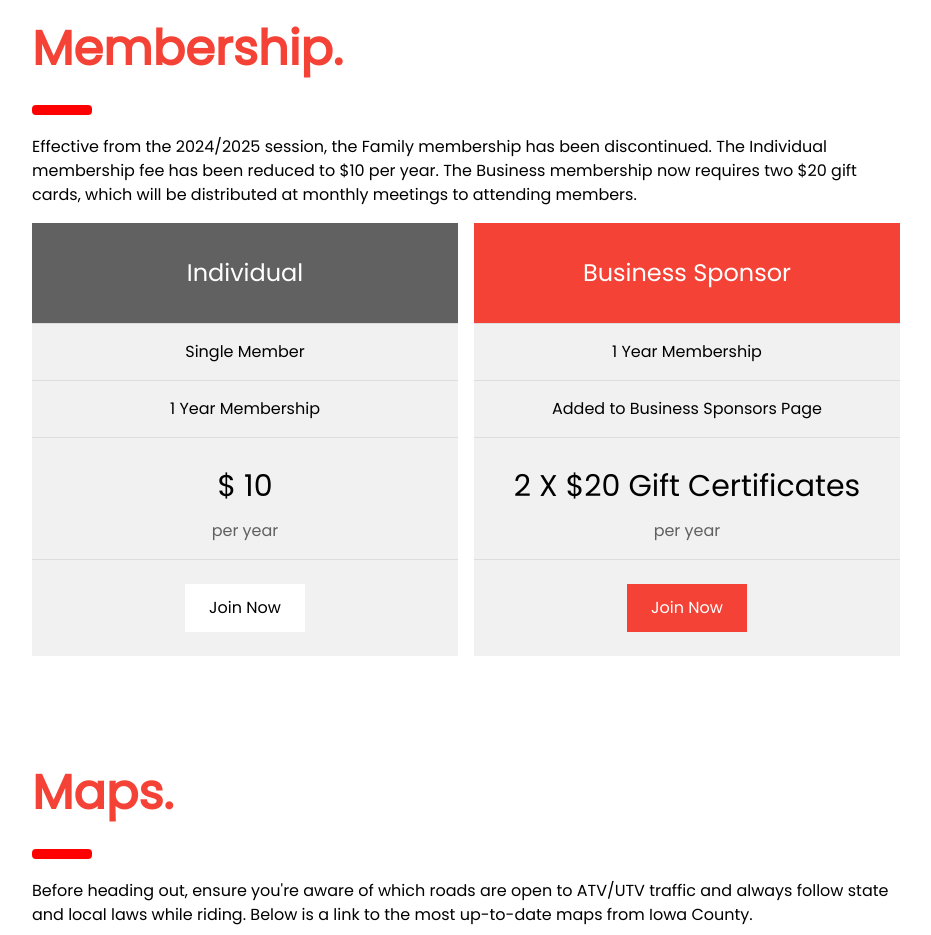
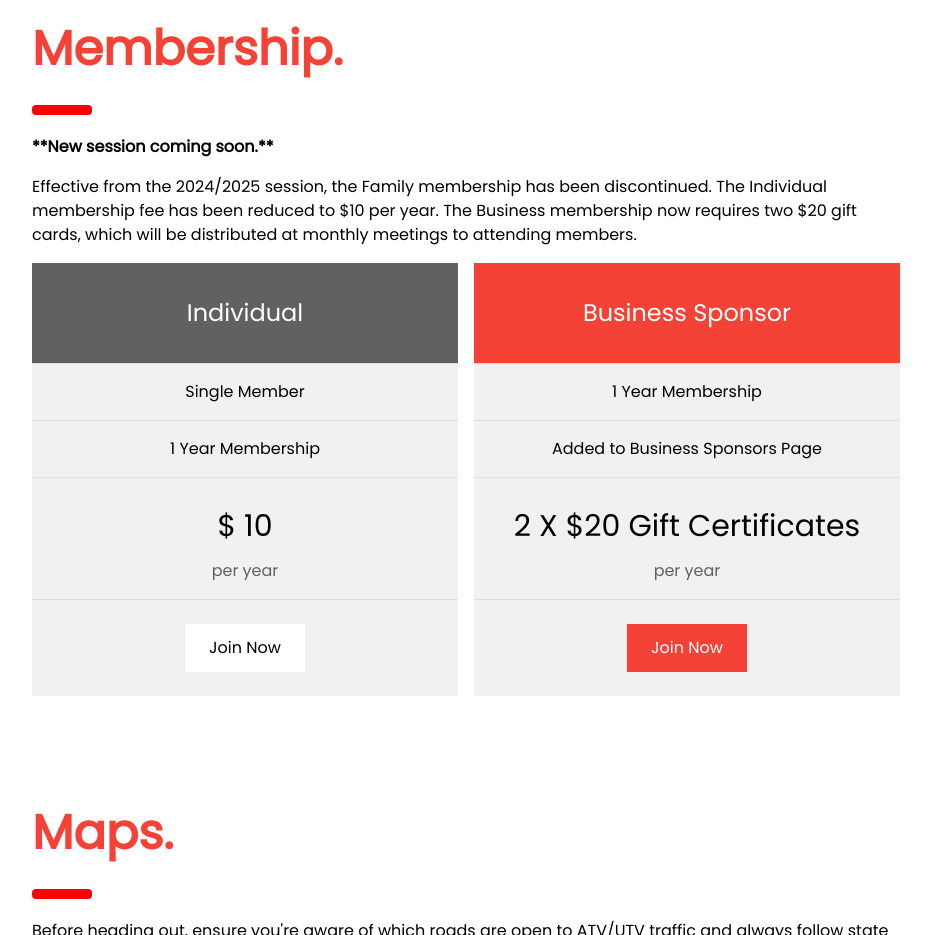
Before and after one commit to kodybrand/rrigwi, a plain HTML site: page index.html in a window 1280 px wide. Shown: the part 808-1743 px from the top of the page, without its empty margins (324-1255 px from the left). Drawn offline with nearby package versions, Linux system fonts and the light colour scheme.

Commit message:
new session

```diff
--- a/index.html
+++ b/index.html
@@ -163,6 +163,7 @@
       <div class="w3-container" id="membership" style="margin-top: 75px">
         <h1 class="w3-xxxlarge w3-text-red"><b>Membership.</b></h1>
         <hr style="width: 50px; border: 5px solid red" class="w3-round" />
+        <p><b>**New session coming soon.**</b></p>
         <p>
           Effective from the 2024/2025 session, the Family membership has been
           discontinued. The Individual membership fee has been reduced to $10
```
